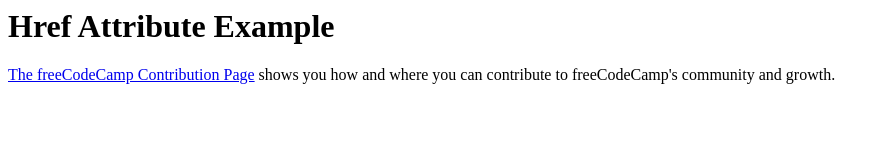
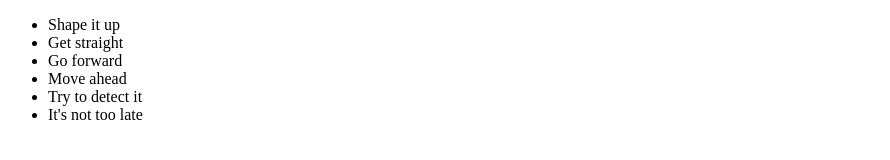
Before and after one commit to divyarsada/ci-cd-host-static-website, a plain HTML site: page web-app/index.html in a window 1280 px wide. Shown: the whole page, without its empty margins (0-890 px from the left). Drawn offline with Linux system fonts and the light colour scheme.

Commit message:
Update index.html

```diff
--- a/web-app/index.html
+++ b/web-app/index.html
@@ -1,11 +1,18 @@
+<!DOCTYPE html>
 <html>
-  <head>
-    <title>Href Attribute Example</title>
-  </head>
-  <body>
-    <h1>Href Attribute Example</h1>
-    <p>
-      <a href="https://www.freecodecamp.org/contribute/">The freeCodeCamp Contribution Page</a> shows you how and where you can contribute to freeCodeCamp's community and growth.
-    </p>
-  </body>
+<head>
+<meta name="generator" content=
+"HTML Tidy for HTML5 for FreeBSD version 5.0.0">
+<title></title>
+</head>
+<body>
+<ul>
+<li>Shape it up</li>
+<li>Get straight</li>
+<li>Go forward</li>
+<li>Move ahead</li>
+<li>Try to detect it</li>
+<li>It's not too late</li>
+</ul>
+</body>
 </html>
```
